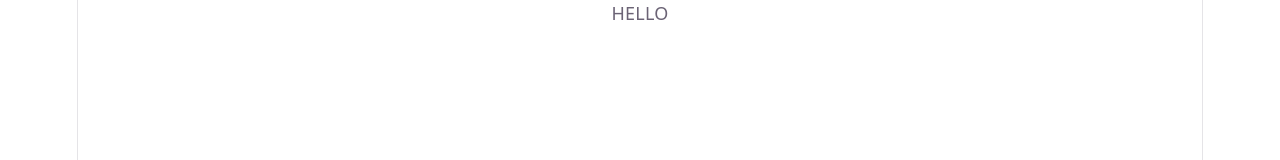
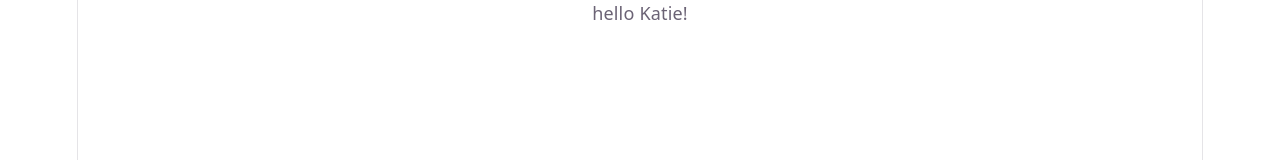
Before and after one commit to kenny-cfg/react-typescript, a React (Vite) app: page / in a window 1280 px wide. Shown: the top 160 px of the page. Built offline with nearby package versions, Linux system fonts and the light colour scheme.

Commit message:
Component with props

```diff
--- a/src/App.tsx
+++ b/src/App.tsx
@@ -4,7 +4,7 @@ import Greeting from './Greeting'
 function App() {
   return (
     <>
-      <Greeting />
+      <Greeting greeting="hello" name="Katie" />
     </>
   )
 }
--- a/src/Greeting.tsx
+++ b/src/Greeting.tsx
@@ -1,5 +1,10 @@
-const Greeting = () => {
-  return <p>HELLO</p>
+interface GreetingProps {
+  greeting: 'hello' | 'goodbye',
+  name: string
+}
+
+const Greeting = ({ greeting, name }: GreetingProps) => {
+  return <p>{greeting} {name}!</p>
 }
 
 export default Greeting;
```
